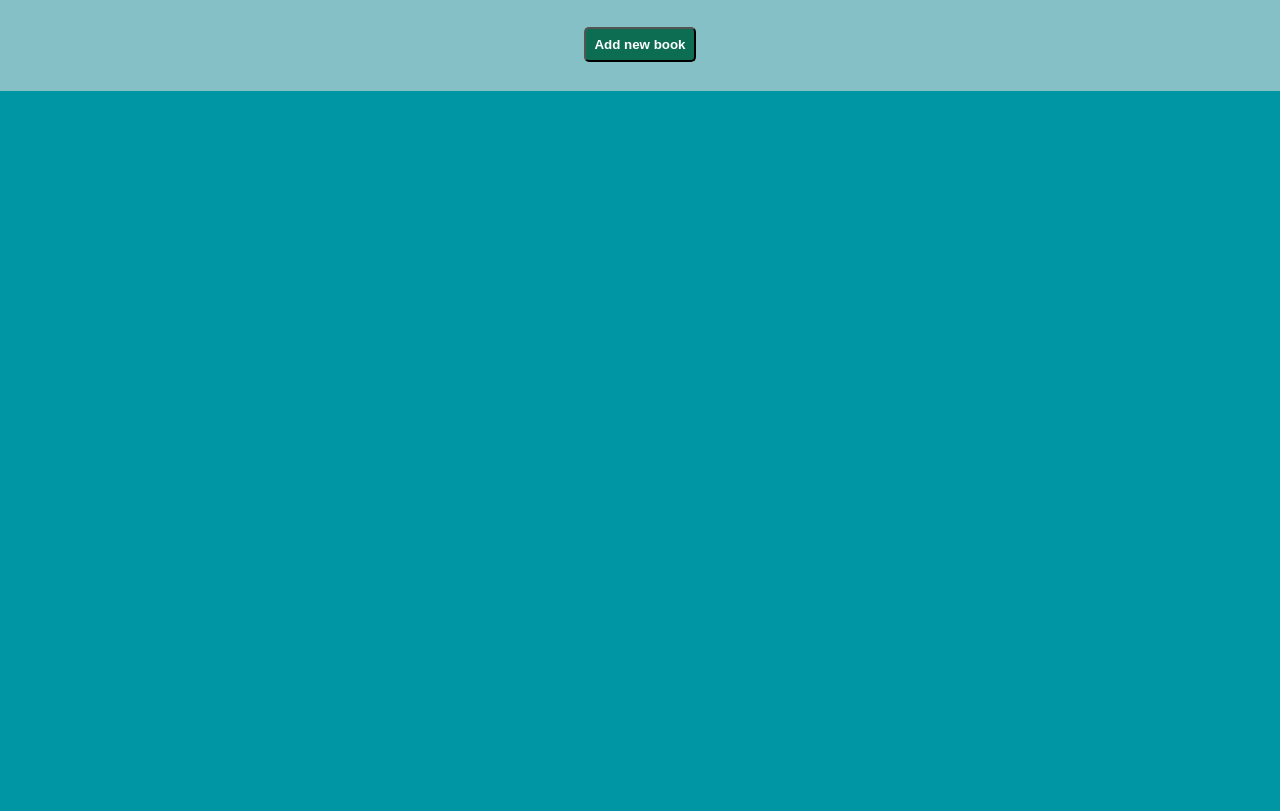
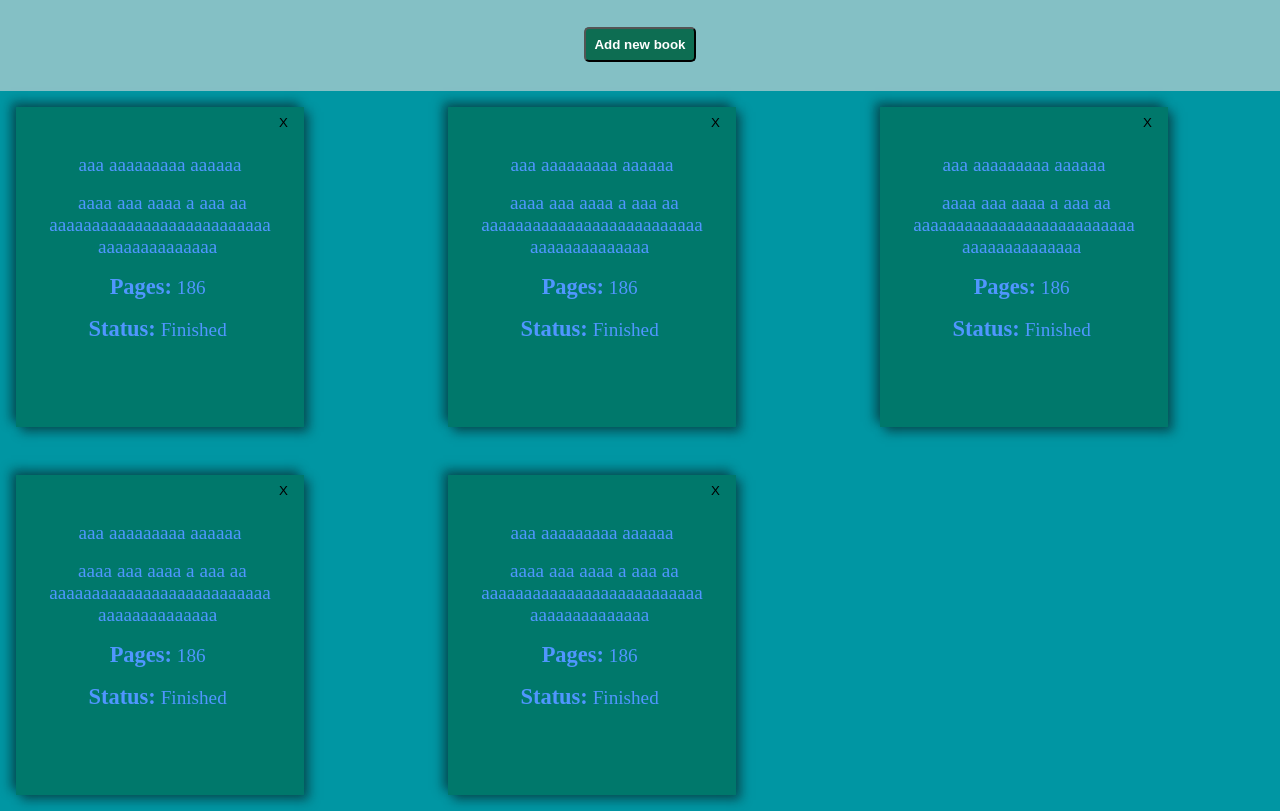
Before and after one commit to ewcurtis/odin-library, a plain HTML site: page index.html in a window 1280 px wide. Shown: the part 69-880 px from the top of the page. Before the commit the page ends 800 px from the top, so only its background shows below. Drawn offline with Linux system fonts and the light colour scheme.

Commit message:
Create initial outline of added books

```diff
--- a/index.html
+++ b/index.html
@@ -15,13 +15,13 @@
                 <div>
                     <label for="title">Title </label>
                     <div>
-                        <input id="title" name="title" maxlength="255" required>
+                        <input id="title" name="title" maxlength="50" required>
                     </div>
                 </div>
                 <div>
                     <label for="author">Author </label>
                     <div>
-                        <input id="author" name="author" maxlength="256" required>
+                        <input id="author" name="author" maxlength="50" required>
                     </div>
                 </div>
                 <div>
@@ -45,8 +45,87 @@
             <button id="add-book"> Add new book</button>
         </header>
 
-        <div class="dashboard"></div>
 
+
+
+    </div>
+
+    <div class="dashboard">
+        <div class="book-card">
+            <button id="delete-book">X</button>
+            <div>
+                <p>aaa aaaaaaaaa aaaaaa</p>
+            </div>
+            <div>
+                <p>aaaa aaa aaaa a aaa aa aaaaaaaaaaaaaaaaaaaaaaaaaa aaaaaaaaaaaaaa</p>
+            </div>
+            <div>
+                <h3>Pages:</h3><p>186</p>
+            </div>
+            <div>
+                <h3>Status:</h3><p>Finished</p>
+            </div>
+        </div>
+        <div class="book-card">
+            <button id="delete-book">X</button>
+            <div>
+                <p>aaa aaaaaaaaa aaaaaa</p>
+            </div>
+            <div>
+                <p>aaaa aaa aaaa a aaa aa aaaaaaaaaaaaaaaaaaaaaaaaaa aaaaaaaaaaaaaa</p>
+            </div>
+            <div>
+                <h3>Pages:</h3><p>186</p>
+            </div>
+            <div>
+                <h3>Status:</h3><p>Finished</p>
+            </div>
+        </div>
+        <div class="book-card">
+            <button id="delete-book">X</button>
+            <div>
+                <p>aaa aaaaaaaaa aaaaaa</p>
+            </div>
+            <div>
+                <p>aaaa aaa aaaa a aaa aa aaaaaaaaaaaaaaaaaaaaaaaaaa aaaaaaaaaaaaaa</p>
+            </div>
+            <div>
+                <h3>Pages:</h3><p>186</p>
+            </div>
+            <div>
+                <h3>Status:</h3><p>Finished</p>
+            </div>
+        </div>
+        <div class="book-card">
+            <button id="delete-book">X</button>
+            <div>
+                <p>aaa aaaaaaaaa aaaaaa</p>
+            </div>
+            <div>
+                <p>aaaa aaa aaaa a aaa aa aaaaaaaaaaaaaaaaaaaaaaaaaa aaaaaaaaaaaaaa</p>
+            </div>
+            <div>
+                <h3>Pages:</h3><p>186</p>
+            </div>
+            <div>
+                <h3>Status:</h3><p>Finished</p>
+            </div>
+        </div>
+        <div class="book-card">
+            <button id="delete-book">X</button>
+            <div>
+                <p>aaa aaaaaaaaa aaaaaa</p>
+            </div>
+            <div>
+                <p>aaaa aaa aaaa a aaa aa aaaaaaaaaaaaaaaaaaaaaaaaaa aaaaaaaaaaaaaa</p>
+            </div>
+            <div>
+                <h3>Pages:</h3><p>186</p>
+            </div>
+            <div>
+                <h3>Status:</h3><p>Finished</p>
+            </div>
+        </div>
     </div>
 </body>
 </html>
--- a/styles.css
+++ b/styles.css
@@ -4,7 +4,7 @@ body {
 }
 
 header {
-    height: max(20vh, 100px);
+    height: max(20vh, 110px);
     width: 100vw;
     margin: 0;
     padding: 0;
@@ -77,6 +77,46 @@ input {
     gap: 1rem;
 }
 
+.book-card {
+    background: rgba(0,100,70,0.6);
+    box-shadow: 5px 5px 10px rgba(10, 20, 20, 0.5), -5px -5px 10px rgba(10, 20, 20, 0.5);
+    width: 16rem;
+    height: 19rem;
+    margin: 1rem;
+    display: flex;
+    flex-direction: column;
+    align-items: center;
+    gap: 1rem;
+    padding: 0 1rem 1rem 1rem;
+    color: #5096ff;
+    font-size: 1.2rem;
+
+
+}
+
+.book-card div {
+    text-align: center;
+}
+
+.book-card p {
+    overflow-wrap: anywhere;
+    display: inline;
+    padding: 0 0.3rem
+}
+
+.book-card h3 {
+    padding: 0;
+    margin: 0;
+    display: inline;
+}
+
+#delete-book {
+    background: none;
+    border: none;
+    align-self: end;
+    padding: 0.5rem 0;
+}
+
 #add-book {
     padding: 0.5rem;
     background-color: rgba(0,100,70,0.9);
@@ -98,9 +138,3 @@ input {
     padding: 0.5rem;
     background-color: rgb(200,20,20);
 }
-
-@media screen and (max-height: 21rem) {
-    .popup-form {
-        position: absolute;
-    }
-}
```
